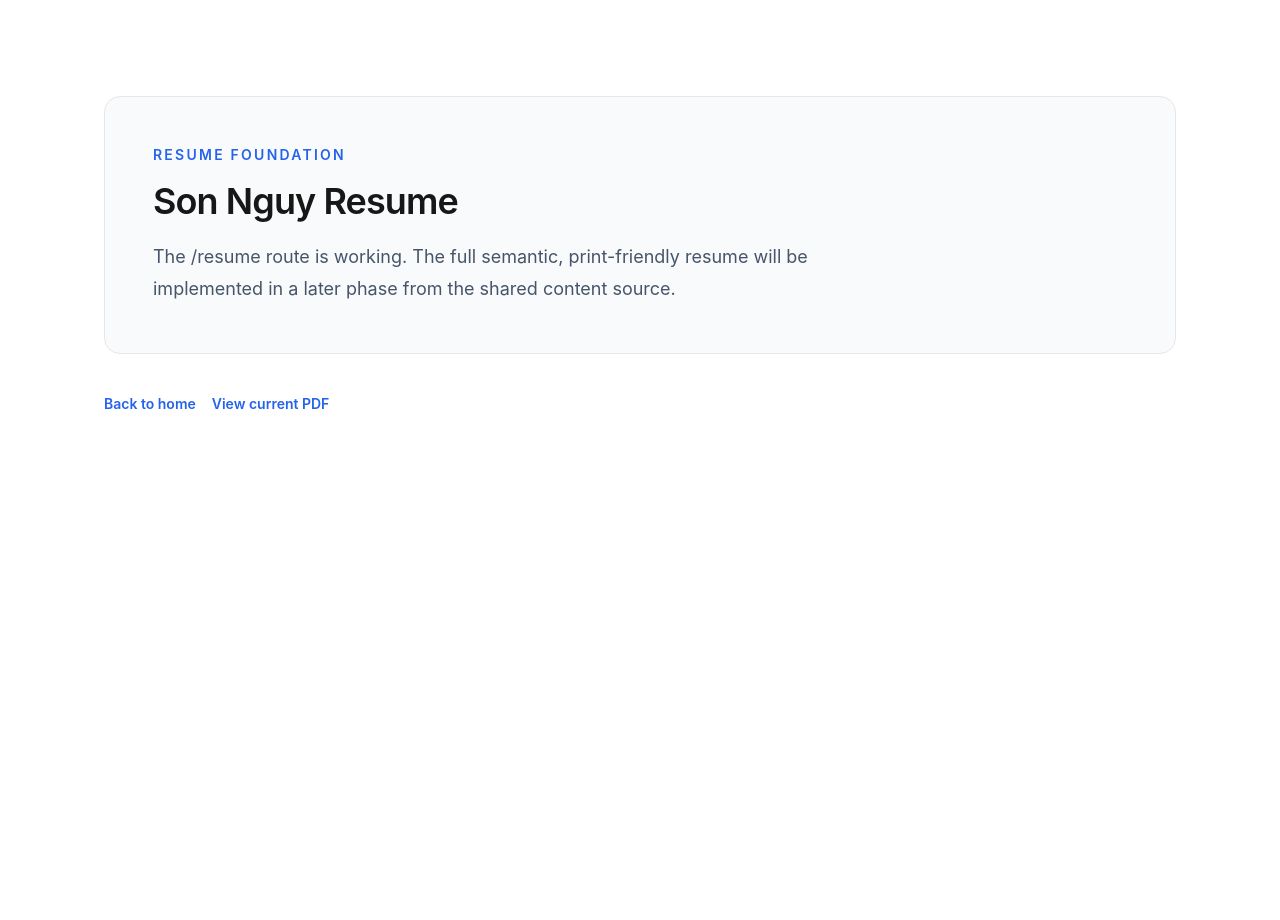
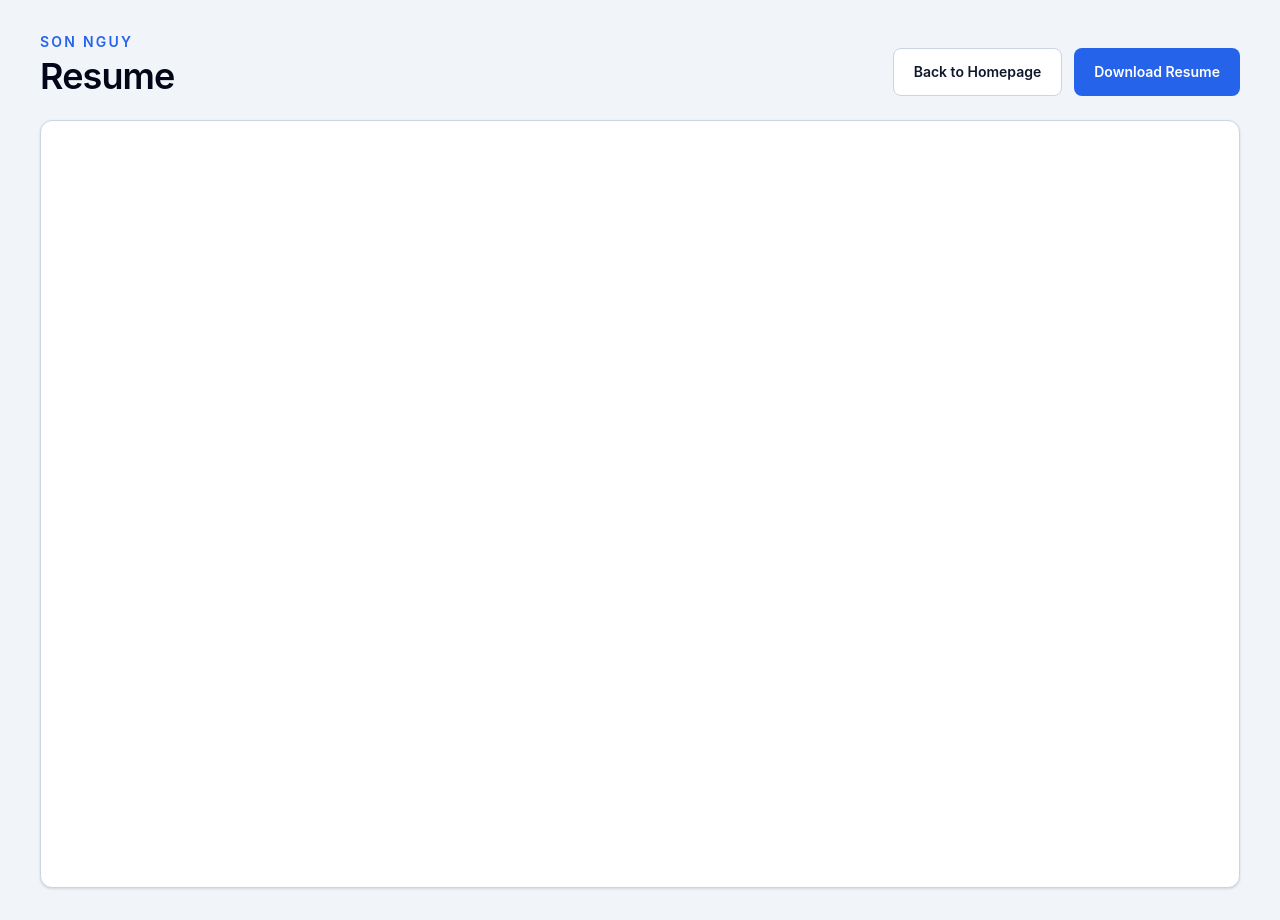
Before and after one commit to sonnguy/son-nguy-personal-website, a Next.js app: page /resume in a window 1280 px wide. Before the commit the page ends 800 px from the top, so only its background shows below. Built offline with nearby package versions, Linux system fonts and the light colour scheme.

Commit message:
feat: implement resume page

```diff
--- a/src/app/resume/page.tsx
+++ b/src/app/resume/page.tsx
@@ -1,8 +1,6 @@
 import Link from "next/link";
 import type { Metadata } from "next";
 
-import { SiteShell } from "@/components/layout/site-shell";
-import { ResumeFoundation } from "@/components/resume/resume-foundation";
 import { resumeContent } from "@/content/resume";
 import { socialImage } from "@/lib/site-metadata";
 
@@ -33,19 +31,45 @@ export const metadata: Metadata = {
 
 export default function ResumePage() {
   return (
-    <SiteShell>
-      <ResumeFoundation content={resumeContent} />
-      <nav className="mt-10 flex flex-wrap gap-4 text-sm font-semibold">
-        <Link className="text-[var(--accent)] underline-offset-4 hover:underline" href="/">
-          Back to home
+    <main className="min-h-screen bg-slate-100 px-4 py-6 sm:px-6 sm:py-8 lg:px-10">
+      <div className="mx-auto w-full max-w-7xl">
+        <header className="mb-5 flex flex-col gap-4 sm:mb-6 sm:flex-row sm:items-end sm:justify-between">
+          <div>
+            <p className="text-sm font-semibold uppercase tracking-[0.16em] text-[var(--accent)]">
+              Son Nguy
+            </p>
+            <h1 className="mt-1 text-3xl font-semibold tracking-tight text-slate-950 sm:text-4xl">
+              Resume
+            </h1>
+          </div>
+
+          <nav
+            className="flex flex-col-reverse gap-3 sm:flex-row"
+            aria-label="Resume actions"
+          >
+            <Link
+              className="inline-flex min-h-12 items-center justify-center rounded-lg border border-slate-300 bg-white px-5 text-sm font-semibold text-slate-900 transition-colors hover:border-slate-400 hover:bg-slate-50 focus-visible:outline-2 focus-visible:outline-offset-2 focus-visible:outline-[var(--accent)]"
+              href="/"
+            >
+              Back to Homepage
             </Link>
             <a
-          className="text-[var(--accent)] underline-offset-4 hover:underline"
+              className="inline-flex min-h-12 items-center justify-center rounded-lg bg-[var(--accent)] px-5 text-sm font-semibold text-white transition-colors hover:bg-blue-700 focus-visible:outline-2 focus-visible:outline-offset-2 focus-visible:outline-[var(--accent)]"
               href={resumeContent.pdfPath}
+              download
             >
-          View current PDF
+              Download Resume
             </a>
           </nav>
-    </SiteShell>
+        </header>
+
+        <iframe
+          className="h-[72vh] min-h-[32rem] w-full rounded-xl border border-slate-300 bg-white shadow-sm sm:h-[78vh] lg:min-h-[48rem]"
+          sandbox="allow-downloads allow-same-origin"
+          src={`${resumeContent.pdfPath}#view=FitH`}
+          title="Son Nguy resume PDF"
+        />
+      </div>
+    </main>
   );
 }
--- a/src/components/resume/resume-foundation.tsx
+++ /dev/null
@@ -1,23 +0,0 @@
-type ResumeFoundationProps = Readonly<{
-  content: {
-    eyebrow: string;
-    title: string;
-    description: string;
-  };
-}>;
-
-export function ResumeFoundation({ content }: ResumeFoundationProps) {
-  return (
-    <article className="rounded-2xl border border-[var(--border)] bg-[var(--surface)] p-8 sm:p-12">
-      <p className="text-sm font-semibold uppercase tracking-[0.16em] text-[var(--accent)]">
-        {content.eyebrow}
-      </p>
-      <h1 className="mt-4 text-4xl font-semibold tracking-tight">
-        {content.title}
-      </h1>
-      <p className="mt-5 max-w-2xl text-lg leading-8 text-[var(--muted)]">
-        {content.description}
-      </p>
-    </article>
-  );
-}
--- a/src/content/resume.ts
+++ b/src/content/resume.ts
@@ -1,12 +1,3 @@
-import { experience } from "@/content/experience";
-import { profile } from "@/content/profile";
-
 export const resumeContent = {
-  eyebrow: "Resume foundation",
-  title: `${profile.name} Resume`,
-  description:
-    "The /resume route is working. The full semantic, print-friendly resume will be implemented in a later phase from the shared content source.",
   pdfPath: "/files/Son-Nguy-Senior-Frontend-Engineer-2026.pdf",
-  profile,
-  experience,
 } as const;
```
Lines whose indentation alone changed are shown as unchanged.
